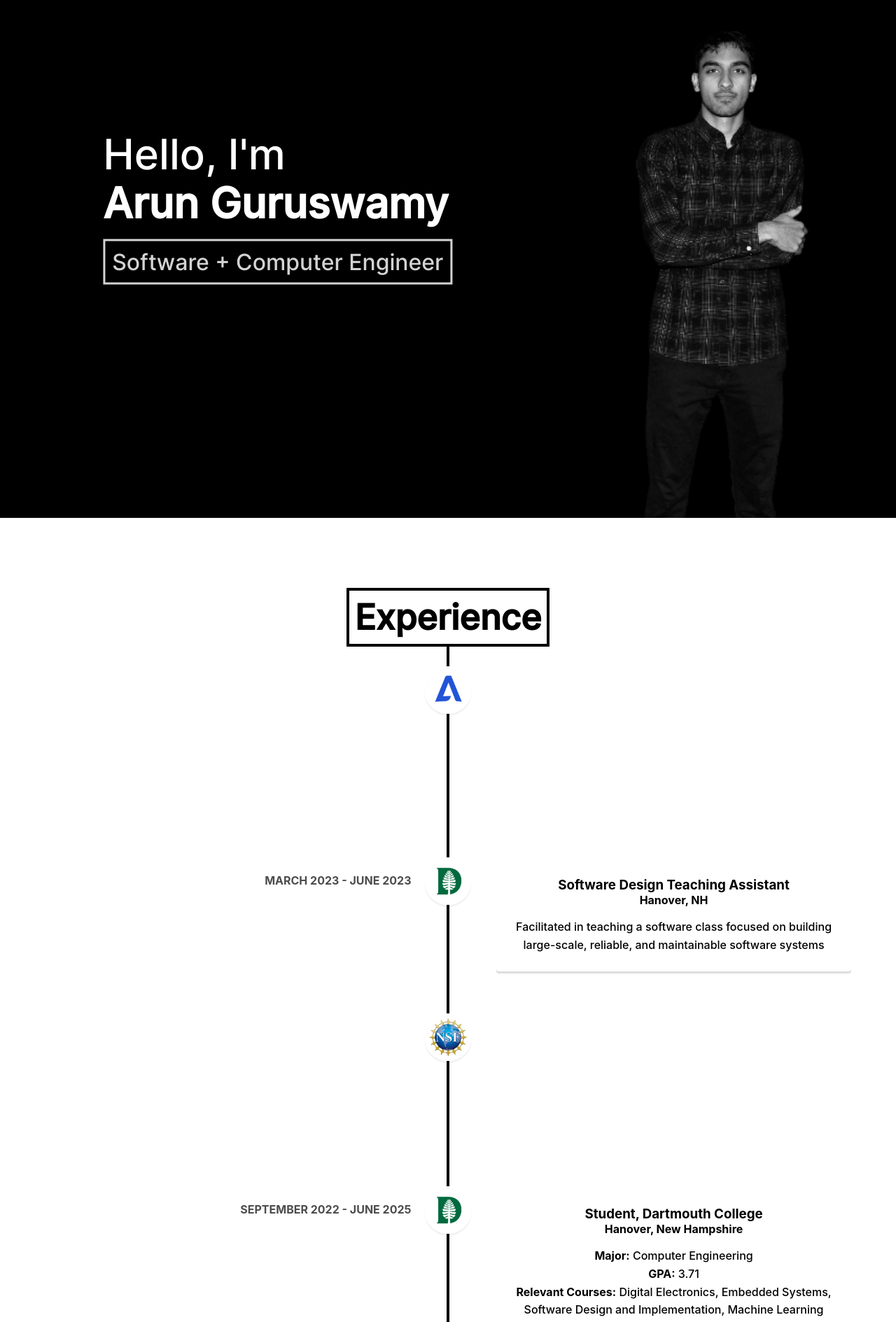
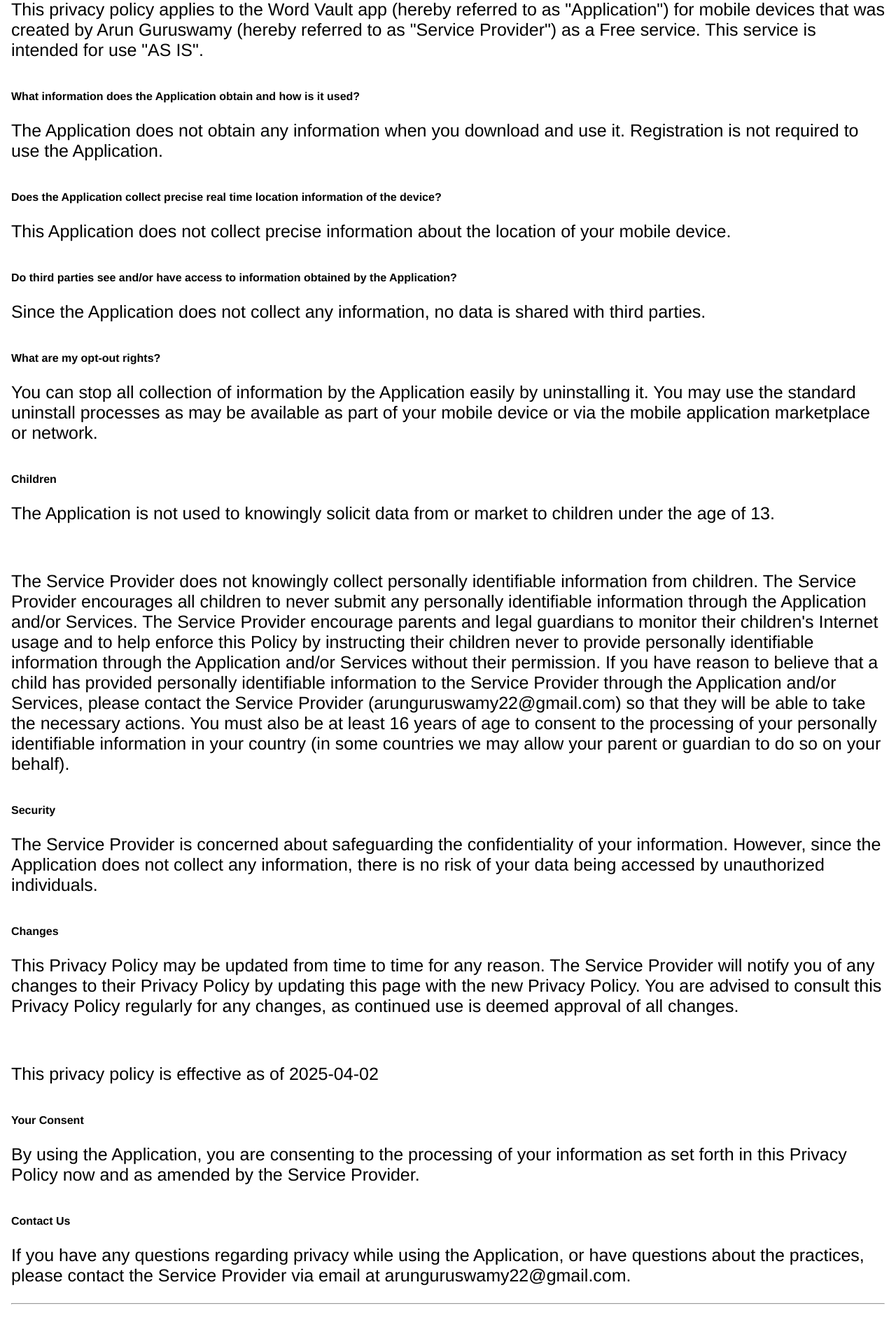
Before and after one commit to arun-guruswamy/personal-portfolio, a React (Create React App) app: page /personal-portfolio/word-vault-privacy in a window 1280 px wide. Shown: the part 60-1949 px from the top of the page at 70% size. Built offline with nearby package versions, Linux system fonts and the light colour scheme.

Commit message:
Added privacy policy for word vault

```diff
--- a/src/App.css
+++ b/src/App.css
@@ -876,6 +876,118 @@
   color: #f4f3f2;
 }
 
+/* Privacy Policy Page Styles */
+.privacy-policy {
+  background-color: black;
+  color: white;
+  padding: 40px;
+  min-height: 100vh;
+  max-width: 1000px;
+  margin: 0 auto;
+  font-family: 'Inter', sans-serif;
+}
+
+.privacy-policy h1 {
+  font-size: 40px;
+  text-align: center;
+  margin-bottom: 40px;
+  padding-bottom: 20px;
+  border-bottom: 2px solid white;
+}
+
+.privacy-policy h2 {
+  font-size: 28px;
+  margin-top: 30px;
+  margin-bottom: 15px;
+  color: #61dafb;
+}
+
+.privacy-policy p {
+  font-size: 18px;
+  line-height: 1.6;
+  margin-bottom: 20px;
+}
+
+.privacy-policy ul {
+  margin-bottom: 20px;
+  padding-left: 20px;
+}
+
+.privacy-policy li {
+  font-size: 18px;
+  line-height: 1.6;
+  margin-bottom: 10px;
+}
+
+.privacy-policy a {
+  color: #61dafb;
+  text-decoration: none;
+}
+
+.privacy-policy a:hover {
+  text-decoration: underline;
+}
+
+.policy-content {
+  background-color: rgba(255, 255, 255, 0.1);
+  padding: 30px;
+  border-radius: 8px;
+  margin-bottom: 30px;
+}
+
+.effective-date {
+  font-style: italic;
+  text-align: right;
+  margin-top: 30px;
+  font-size: 16px;
+  color: #aaa;
+}
+
+.back-link {
+  text-align: center;
+  margin-top: 40px;
+  padding-top: 20px;
+  border-top: 1px solid rgba(255, 255, 255, 0.3);
+}
+
+.back-link a {
+  display: inline-block;
+  padding: 10px 20px;
+  background-color: #61dafb;
+  color: black;
+  border-radius: 5px;
+  font-weight: bold;
+  transition: background-color 0.3s;
+}
+
+.back-link a:hover {
+  background-color: white;
+  text-decoration: none;
+}
+
+@media (max-width: 768px) {
+  .privacy-policy {
+    padding: 20px;
+  }
+
+  .privacy-policy h1 {
+    font-size: 32px;
+  }
+
+  .privacy-policy h2 {
+    font-size: 24px;
+  }
+
+  .privacy-policy p,
+  .privacy-policy li {
+    font-size: 16px;
+  }
+
+  .policy-content {
+    padding: 20px;
+  }
+}
+
 .me_img {
   position: absolute;
   top: 0%;
--- a/src/App.js
+++ b/src/App.js
@@ -5,17 +5,17 @@
 import Home from './components/home';
 import Experience from './components/experience';
 import Projects from './components/projects';
-import { BrowserRouter as Router, Route, Link } from 'react-router-dom';
+import WordVaultPrivacy from './components/wordVaultPrivacy';
+import { BrowserRouter as Router, Route, Routes, Link } from 'react-router-dom';
 import Typewriter from "./components/typewriter";
 
-function App() {
-
+function MainPage() {
   const expRef = useRef(null);
   const projectsRef = useRef(null);
   const aboutRef = useRef(null);
 
   const expClick = () => {
-  expRef.current?.scrollIntoView({behavior: 'smooth'});
+    expRef.current?.scrollIntoView({behavior: 'smooth'});
   };
 
   const projectClick = () => {
@@ -26,7 +26,7 @@
     aboutRef.current?.scrollIntoView({behavior: 'smooth'});
   };
 
-  return(
+  return (
     <div>
       <div className="homepage">
          <div className="top-right"><button onClick={expClick}>EXPERIENCE</button>&nbsp;&nbsp;|&nbsp;&nbsp;
@@ -54,7 +54,18 @@
       <About/>
       </div>
     </div>
-    )
+  );
+}
+
+function App() {
+  return (
+    <Router basename="/personal-portfolio">
+      <Routes>
+        <Route path="/" element={<MainPage />} />
+        <Route path="/word-vault-privacy" element={<WordVaultPrivacy />} />
+      </Routes>
+    </Router>
+  );
 }
 
 export default App;
--- a/src/components/projects.js
+++ b/src/components/projects.js
@@ -1,4 +1,5 @@
 import React, { useState } from 'react';
+import { Link } from 'react-router-dom';
 import '../App.css';
 
 export default function ProjectPage() {
@@ -8,7 +9,7 @@
     { imgSrc: require('../images/vga.jpg'), linkUrl: '/page2', imgTitle: "Morse-Code VGA Game", imgDescr: "FPGA designed game that tests Morse Code inputs of characters displayed on the VGA"},
     { imgSrc: require('../images/solar_sim.png'), linkUrl: '/page3', imgTitle: "2D Solar System simlution",  imgDescr: "Simulation of Solar System built using Pygame and fundamental Newtonian equations"},
     { imgSrc: require('../images/social_workout.png'), linkUrl: '/page4', imgTitle: "Social Media for Workouts", imgDescr: "Android app built to serve as a hub for sharing workouts and interacting with the fitness community."},
-    { imgSrc: require('../images/tse.png'), linkUrl: '/page5', imgTitle: "Tiny Search Engine", imgDescr: "Search engine written in C that mimics the design of Google's inital search engine"},
+    { imgSrc: require('../images/tse.png'), linkUrl: '/word-vault-privacy', imgTitle: "Word Vault", imgDescr: "Store words or phrases you like and use AI to learn them better"},
     { imgSrc: require('../images/trader.png'), linkUrl: '/page6', imgTitle: "Trading Simulator", imgDescr: "Python Stock trading simulator built using Flask and data from the IEX API"}
   ];
 
@@ -26,6 +27,7 @@
       {rows.map((row, rowIndex) => (
         <div key={rowIndex} className="image-row">
           {row.map((image, index) => (
+            <Link to={image.linkUrl} key={index} style={{ textDecoration: 'none', color: 'inherit' }}>
               <div className="image-container">
                 <img src={image.imgSrc} alt={`Link to ${image.linkUrl}`} />
                 <div className="image-text">
@@ -33,6 +35,7 @@
                   <div className="image-subtitle">{image.imgDescr}</div>
                 </div>
               </div>
+            </Link>
           ))}
         </div>
       ))}
--- /dev/null
+++ b/src/components/wordVaultPrivacy.js
@@ -0,0 +1,72 @@
+import React from 'react';
+
+function WordVaultPrivacy() {
+  return (
+    <div style={{ fontFamily: "'Helvetica Neue', Helvetica, Arial, sans-serif", padding: '1em' }}>
+      <strong>Privacy Policy</strong>
+      <p>
+        This privacy policy applies to the Word Vault app (hereby referred to as "Application") for mobile devices that was created by Arun Guruswamy (hereby referred to as "Service Provider") as a Free service. This service is intended for use "AS IS".
+      </p>
+      <br />
+      <strong>What information does the Application obtain and how is it used?</strong>
+      <p>
+        The Application does not obtain any information when you download and use it. Registration is not required to use the Application.
+      </p>
+      <br />
+      <strong>Does the Application collect precise real time location information of the device?</strong>
+      <p>
+        This Application does not collect precise information about the location of your mobile device.
+      </p>
+      <br />
+      <strong>Do third parties see and/or have access to information obtained by the Application?</strong>
+      <p>
+        Since the Application does not collect any information, no data is shared with third parties.
+      </p>
+      <br />
+      <strong>What are my opt-out rights?</strong>
+      <p>
+        You can stop all collection of information by the Application easily by uninstalling it. You may use the standard uninstall processes as may be available as part of your mobile device or via the mobile application marketplace or network.
+      </p>
+      <br />
+      <strong>Children</strong>
+      <p>
+        The Application is not used to knowingly solicit data from or market to children under the age of 13.
+      </p>
+      <br />
+      <p>
+        The Service Provider does not knowingly collect personally identifiable information from children. The Service Provider encourages all children to never submit any personally identifiable information through the Application and/or Services. The Service Provider encourage parents and legal guardians to monitor their children's Internet usage and to help enforce this Policy by instructing their children never to provide personally identifiable information through the Application and/or Services without their permission. If you have reason to believe that a child has provided personally identifiable information to the Service Provider through the Application and/or Services, please contact the Service Provider (arunguruswamy22@gmail.com) so that they will be able to take the necessary actions. You must also be at least 16 years of age to consent to the processing of your personally identifiable information in your country (in some countries we may allow your parent or guardian to do so on your behalf).
+      </p>
+      <br />
+      <strong>Security</strong>
+      <p>
+        The Service Provider is concerned about safeguarding the confidentiality of your information. However, since the Application does not collect any information, there is no risk of your data being accessed by unauthorized individuals.
+      </p>
+      <br />
+      <strong>Changes</strong>
+      <p>
+        This Privacy Policy may be updated from time to time for any reason. The Service Provider will notify you of any changes to their Privacy Policy by updating this page with the new Privacy Policy. You are advised to consult this Privacy Policy regularly for any changes, as continued use is deemed approval of all changes.
+      </p>
+      <br />
+      <p>This privacy policy is effective as of 2025-04-02</p>
+      <br />
+      <strong>Your Consent</strong>
+      <p>
+        By using the Application, you are consenting to the processing of your information as set forth in this Privacy Policy now and as amended by the Service Provider.
+      </p>
+      <br />
+      <strong>Contact Us</strong>
+      <p>
+        If you have any questions regarding privacy while using the Application, or have questions about the practices, please contact the Service Provider via email at arunguruswamy22@gmail.com.
+      </p>
+      <hr />
+      <p>
+        This privacy policy page was generated by{' '}
+        <a href="https://app-privacy-policy-generator.nisrulz.com/" target="_blank" rel="noopener noreferrer">
+          App Privacy Policy Generator
+        </a>
+      </p>
+    </div>
+  );
+}
+
+export default WordVaultPrivacy;
```
Also changed, not shown: 1 other file (tests, documents, lock files or other folders). Lines whose indentation alone changed are shown as unchanged.
